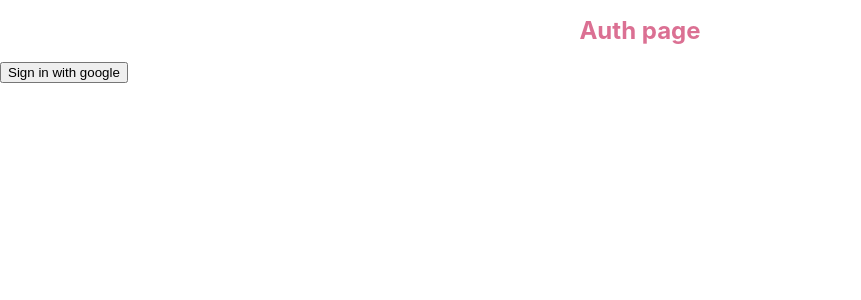
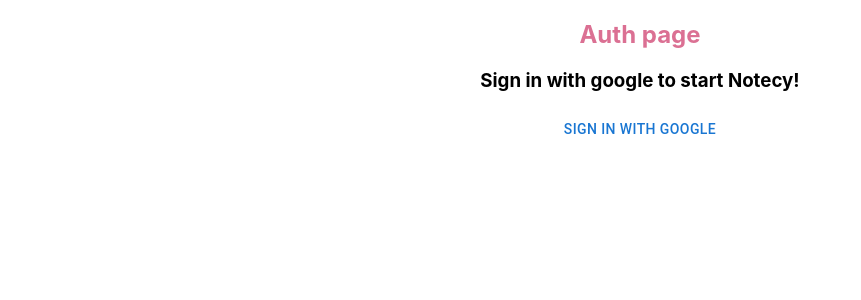
Before and after one commit to ExtrosDevs/Notecy, a React (Create React App) app in the folder app/: page /auth in a window 1280 px wide. Shown: the top 300 px of the page, without its empty margins (0-861 px from the left). Built offline with nearby package versions, Linux system fonts and the light colour scheme.

Commit message:
Added Material UI lib.

```diff
--- a/app/package.json
+++ b/app/package.json
@@ -3,6 +3,9 @@
   "version": "0.1.0",
   "private": true,
   "dependencies": {
+    "@emotion/react": "^11.10.5",
+    "@emotion/styled": "^11.10.5",
+    "@mui/material": "^5.10.16",
     "@testing-library/jest-dom": "^5.16.5",
     "@testing-library/react": "^13.4.0",
     "@testing-library/user-event": "^13.5.0",
@@ -14,7 +17,7 @@
     "styled-components": "^5.3.6",
     "web-vitals": "^2.1.4"
   },
-    "resolutions": {
+  "resolutions": {
     "styled-components": "^5"
   },
   "scripts": {
--- a/app/src/firebase-config.js
+++ b/app/src/firebase-config.js
@@ -1,6 +1,6 @@
 
 import { initializeApp } from "firebase/app";
-import { getAuth } from "firebase/auth";
+//import { getAuth } from "firebase/auth";
 
 import firebase from "firebase/compat/app";
 import "firebase/compat/auth";
--- a/app/src/pages/Auth/Auth.js
+++ b/app/src/pages/Auth/Auth.js
@@ -1,5 +1,6 @@
 import React from 'react'
 import styled from "styled-components";
+import Button from "@mui/material/Button";
 import {auth} from '../../firebase-config';
 
 function Auth() {
@@ -8,10 +9,11 @@
     auth.signInWithPopup(provider);
     }
   return (
-    <div>
+    <Body>
       <Title>Auth page</Title>
-      <button onClick={SignInWithFirebase}> Sign in with google</button>
-    </div>
+      <h3>Sign in with google to start Notecy!</h3>
+      <Button onClick={SignInWithFirebase}> Sign in with google</Button>
+    </Body>
   );
 }
 
@@ -23,3 +25,8 @@
   text-align: center;
   color: palevioletred;
 `;
+const Body = styled.section`
+  text-align: center;
+  font-size: 1em;
+
+`;
```
Also changed, not shown: 1 other file (tests, documents, lock files or other folders).
